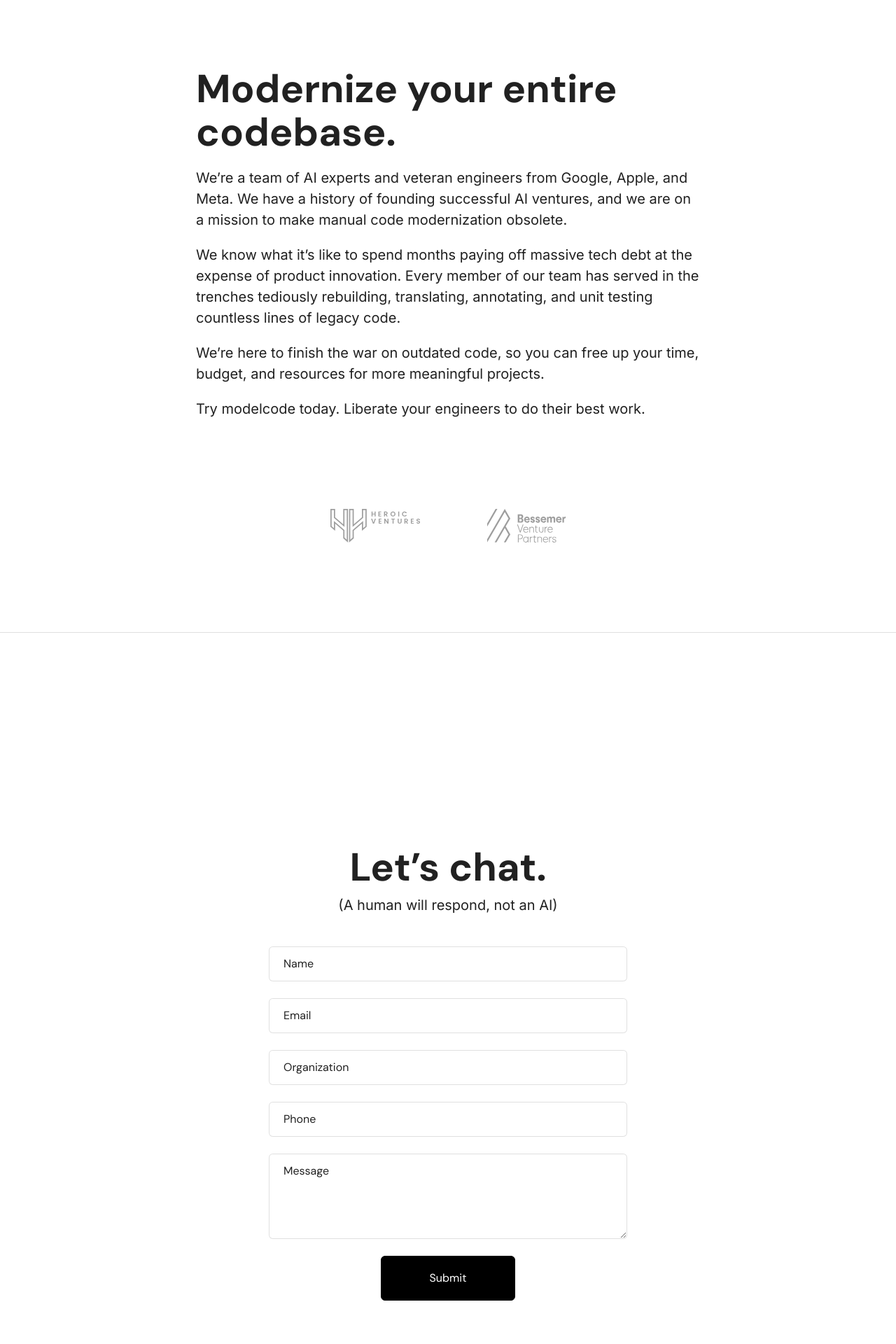
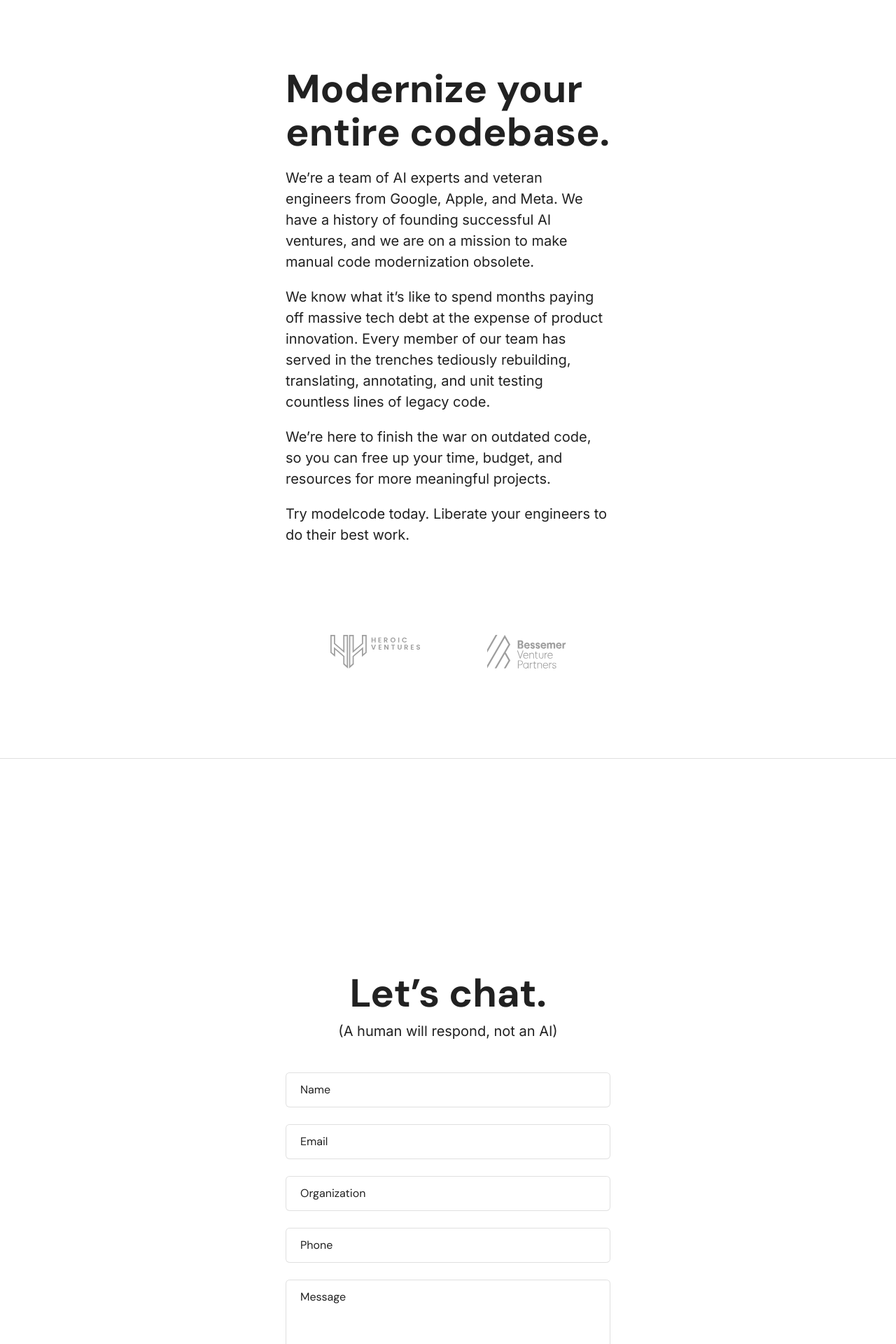
Before and after one commit to dannykingme/mcode-www-preview, a Next.js app: page / in a window 1280 px wide. Shown: the part 880-2800 px from the top of the page at 70% size. Built offline with nearby package versions, Linux system fonts and the light colour scheme.

Commit message:
make paragraph copy on homepage more narrow to feel less wordy

```diff
--- a/app/page.tsx
+++ b/app/page.tsx
@@ -50,7 +50,7 @@ export default function Home() {
             </div>
           </div>
         </div>
-        <div className="content small" ref={aboutElement}>
+        <div className="content tiny" ref={aboutElement}>
           <h1>Modernize your entire codebase.</h1>
           <p>
             We’re a team of AI experts and veteran engineers from Google, Apple,
@@ -72,7 +72,7 @@ export default function Home() {
           </p>
         </div>
 
-        <div className="content small">
+        <div className="content">
           <div className="backed-logos">
             <div className="backed-logo">
               <HeroicLogo />
@@ -95,7 +95,7 @@ export default function Home() {
 
         <hr />
 
-        <div className="content contact-form" ref={contactElement}>
+        <div className="content tiny contact-form" ref={contactElement}>
           <h1>Let’s chat.</h1>
           <p>(A human will respond, not an AI)</p>
           <ContactForm contactElement={contactElement} />
--- a/styles/common.css
+++ b/styles/common.css
@@ -44,6 +44,10 @@
 
   &.small {
     max-width: calc(var(--xl) * 3);
+  }
+
+  &.tiny {
+    max-width: calc(var(--xl) * 2);
   }
 }
 
--- a/styles/workshop.css
+++ b/styles/workshop.css
@@ -23,7 +23,6 @@
     display: flex;
     flex-direction: column;
     align-items: center;
-    width: calc(var(--xl) * 2);
     margin-top: var(--margin);
     .aff {
       width: 100%;
@@ -55,6 +54,7 @@
 }
 
 .form {
+  width: 100%;
   max-width: 100%;
   .aff {
     margin-bottom: var(--margin);
```
